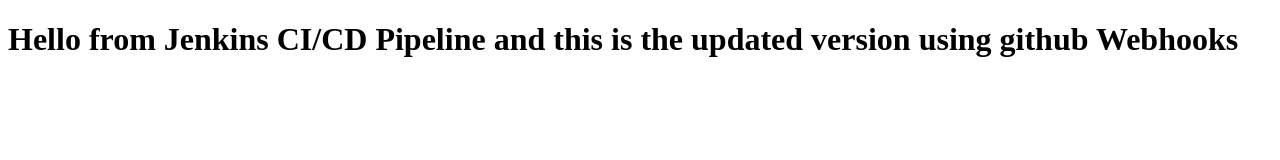
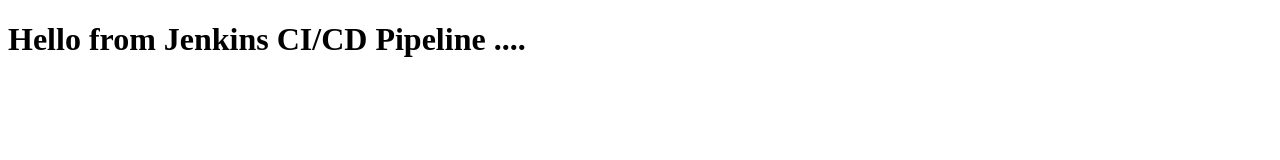
Before and after one commit to sahil7879/ci-cd-pipeline, a plain HTML site: page index.html in a window 1280 px wide. Drawn offline with Linux system fonts and the light colour scheme.

Commit message:
Update index.html

```diff
--- a/index.html
+++ b/index.html
@@ -6,6 +6,6 @@
     <title>Welcome Page</title>
 </head>
 <body>
-    <h1>Hello from Jenkins CI/CD Pipeline and this is the updated version using github Webhooks</h1>
+    <h1>Hello from Jenkins CI/CD Pipeline ....</h1>
 </body>
 </html>
```
